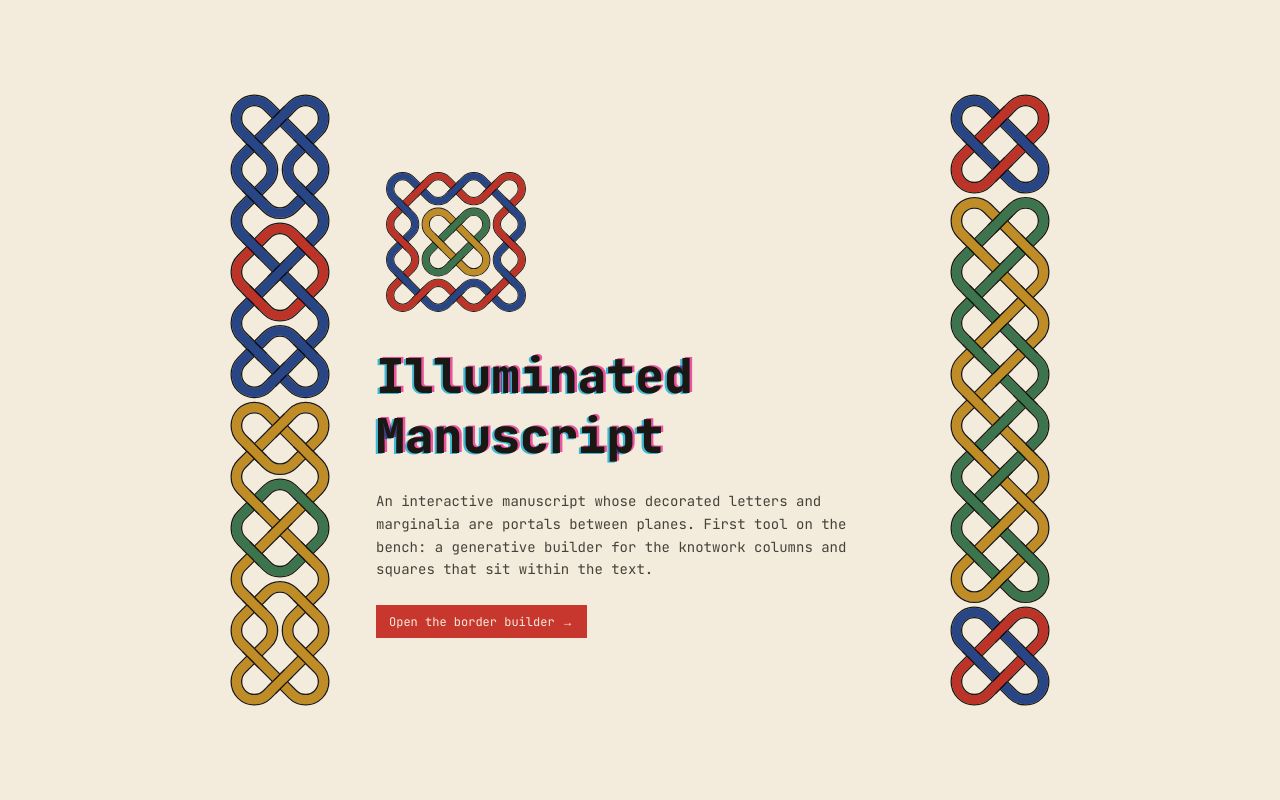
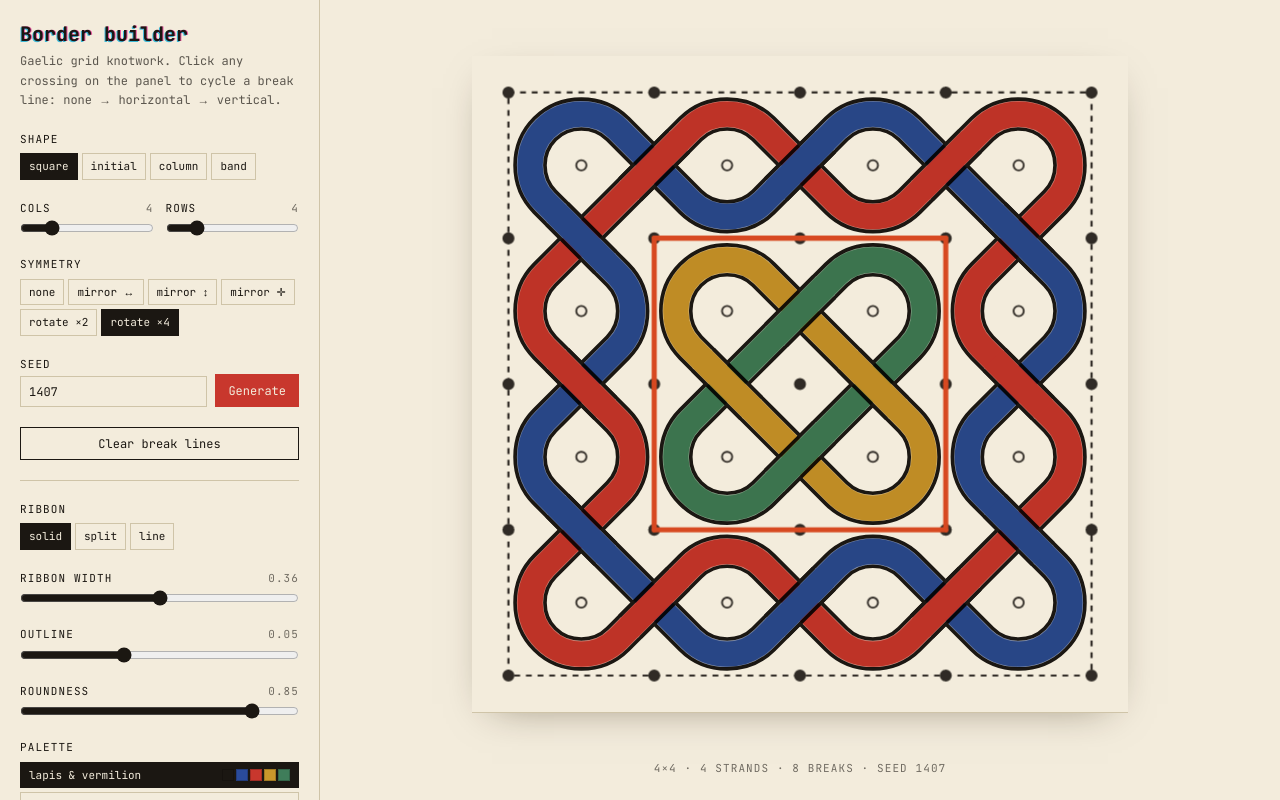
Before and after one commit to goldsamantha/illuminated-manuscript, a Next.js app: page / in a window 1280 px wide. Built offline with nearby package versions, Linux system fonts and the light colour scheme.

Commit message:
just the builder page

```diff
--- a/src/app/builder/page.tsx
+++ /dev/null
@@ -1,10 +0,0 @@
-import type { Metadata } from "next";
-import BorderBuilder from "@/components/BorderBuilder";
-
-export const metadata: Metadata = {
-  title: "Border builder — Illuminated Manuscript",
-};
-
-export default function BuilderPage() {
-  return <BorderBuilder />;
-}
--- a/src/app/page.tsx
+++ b/src/app/page.tsx
@@ -1,46 +1,5 @@
-import Link from "next/link";
-import KnotSvg from "@/components/KnotSvg";
-import { generateWalls, type GridSpec } from "@/lib/knot";
-
-const column: GridSpec = { cols: 2, rows: 12, seed: 77, symmetry: "mirror-xy" };
-const square: GridSpec = { cols: 4, rows: 4, seed: 1407, symmetry: "rot4" };
+import BorderBuilder from "@/components/BorderBuilder";
 
 export default function Home() {
-  return (
-    <main className="mx-auto flex min-h-screen max-w-4xl items-center gap-8 p-6">
-      <KnotSvg
-        cols={column.cols}
-        rows={column.rows}
-        walls={generateWalls(column)}
-        className="hidden h-[80vh] w-auto sm:block"
-      />
-      <div className="flex flex-1 flex-col gap-6">
-        <KnotSvg
-          cols={square.cols}
-          rows={square.rows}
-          walls={generateWalls(square)}
-          className="h-40 w-40"
-        />
-        <h1 className="text-4xl font-extrabold leading-tight sm:text-5xl">
-          <span className="overprint" data-text="Illuminated Manuscript">
-            Illuminated Manuscript
-          </span>
-        </h1>
-        <p className="max-w-prose text-sm leading-relaxed opacity-80">
-          An interactive manuscript whose decorated letters and marginalia are
-          portals between planes. First tool on the bench: a generative builder
-          for the knotwork columns and squares that sit within the text.
-        </p>
-        <Link href="/builder" className="btn btn-primary self-start">
-          Open the border builder →
-        </Link>
-      </div>
-      <KnotSvg
-        cols={column.cols}
-        rows={column.rows}
-        walls={generateWalls({ ...column, seed: 78 })}
-        className="hidden h-[80vh] w-auto sm:block"
-      />
-    </main>
-  );
+  return <BorderBuilder />;
 }
```
